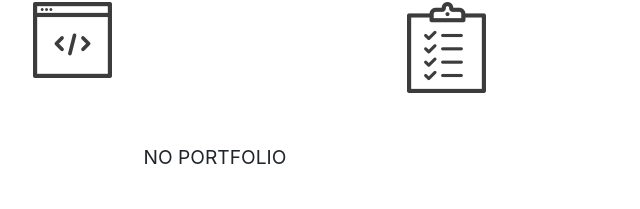
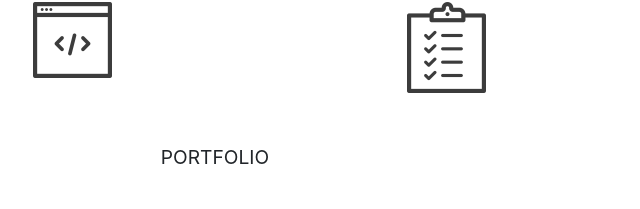
Before and after one commit to sam-dev-byte/DELANI-STUDIO, a plain HTML site: page index.html in a window 1280 px wide. Shown: the part 1143-1352 px from the top of the page, 425-1065 px from the left. Drawn offline with nearby package versions, Linux system fonts and the light colour scheme; files whose address does not match are found by name.

Commit message:
Update index.html

```diff
--- a/index.html
+++ b/index.html
@@ -53,7 +53,7 @@ Then we help translate them into effective and elegant solutions
         </div>
     </section>
 
-    <header id="port"> NO PORTFOLIO</header>
+    <header id="port">PORTFOLIO</header>
     <div class="row">
         <div class="col-md-4">
             <img src="./images/work4.jpg">
```
